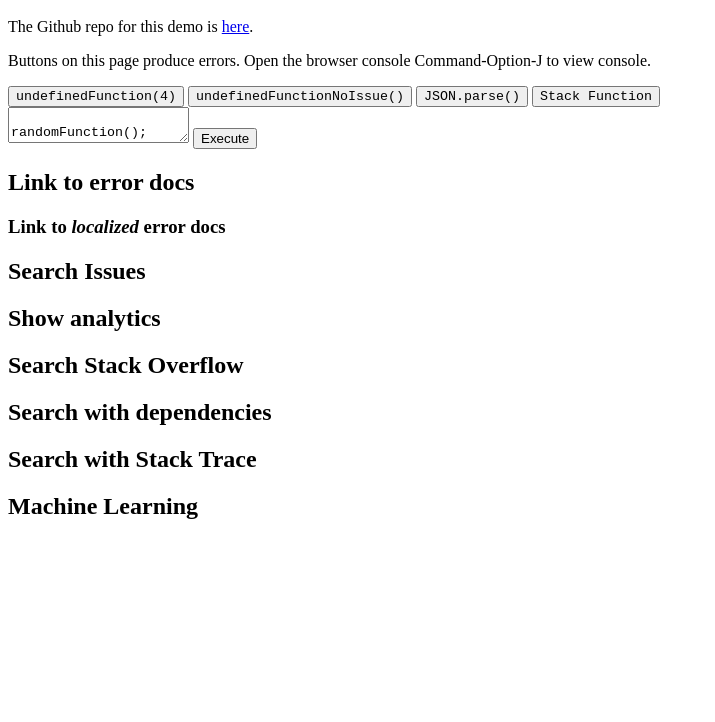
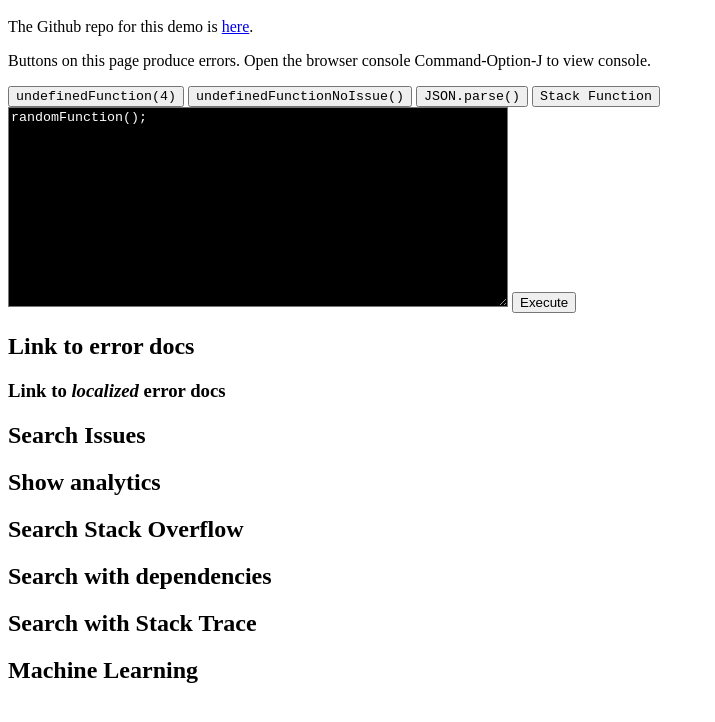
Before and after one commit to error-central/error-central.js, a website: page index.html in a window 1280 px wide. Shown: the part 48-770 px from the top of the page, without its empty margins (0-715 px from the left). Drawn offline with Linux system fonts and the light colour scheme.

Commit message:
textarea formatting

```diff
--- a/index.html
+++ b/index.html
@@ -71,9 +71,8 @@
 	<button onclick="fa(4)"><code>Stack Function</code></button>
 
 	<form onsubmit="return false;">
-		<textarea id="ta" style="font-family: monospace;">
-			randomFunction();
-		</textarea>
+		<textarea id="ta"
+			style="font-family: monospace; width:500px; height:200px; text-align: left; background-color: black; color:white;">randomFunction();</textarea>
 		<!-- <button onclick="eval(document.getElementById('ta').value); return false;">Execute</button> -->
 		<!-- <button onclick="window['eval'].call(window, document.getElementById('ta').value); return false;">Execute</button> -->
 
```
